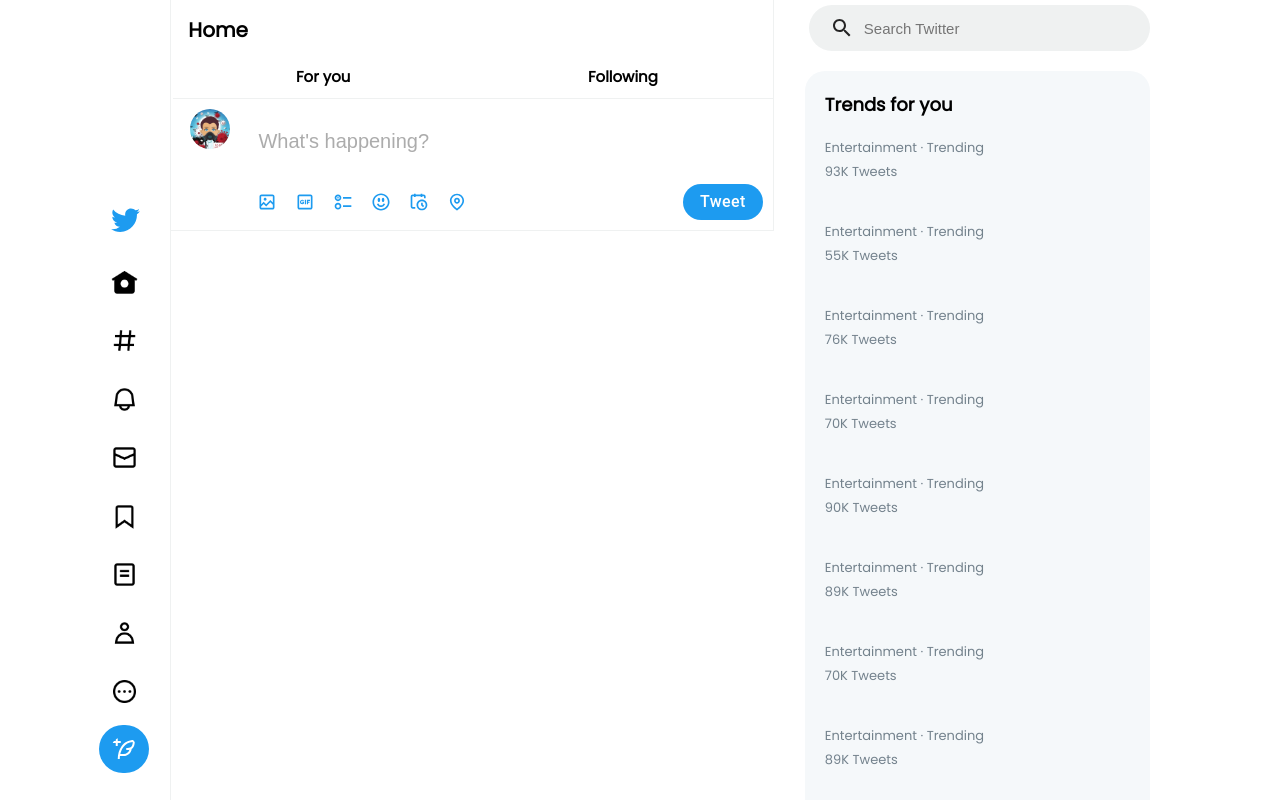
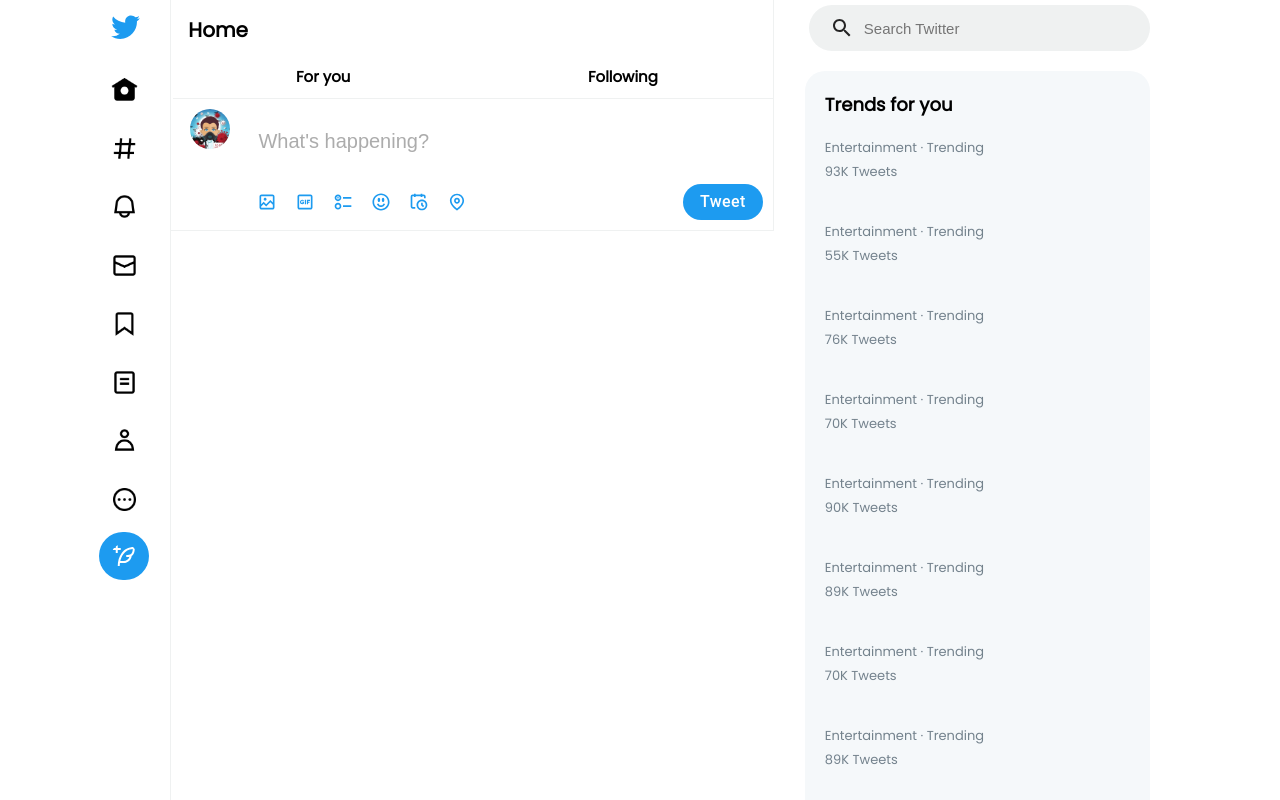
Before and after one commit to alaaboubrima/Twitter-Clone, a React (Vite) app: page / in a window 1280 px wide. Shown: the top 800 px of the page. Built offline with nearby package versions, Linux system fonts and the light colour scheme; no server answers; a web font is replaced by a local one.

Commit message:
Update SideBar.css

```diff
--- a/src/components/side-bar/SideBar.css
+++ b/src/components/side-bar/SideBar.css
@@ -5,7 +5,7 @@
   padding-left: 20px;
   padding-right: 20px;
   margin-top: 0 !important;
-  align-content: center;
+  /*align-content: center;*/
   justify-content: flex-end;
 }
 
```
